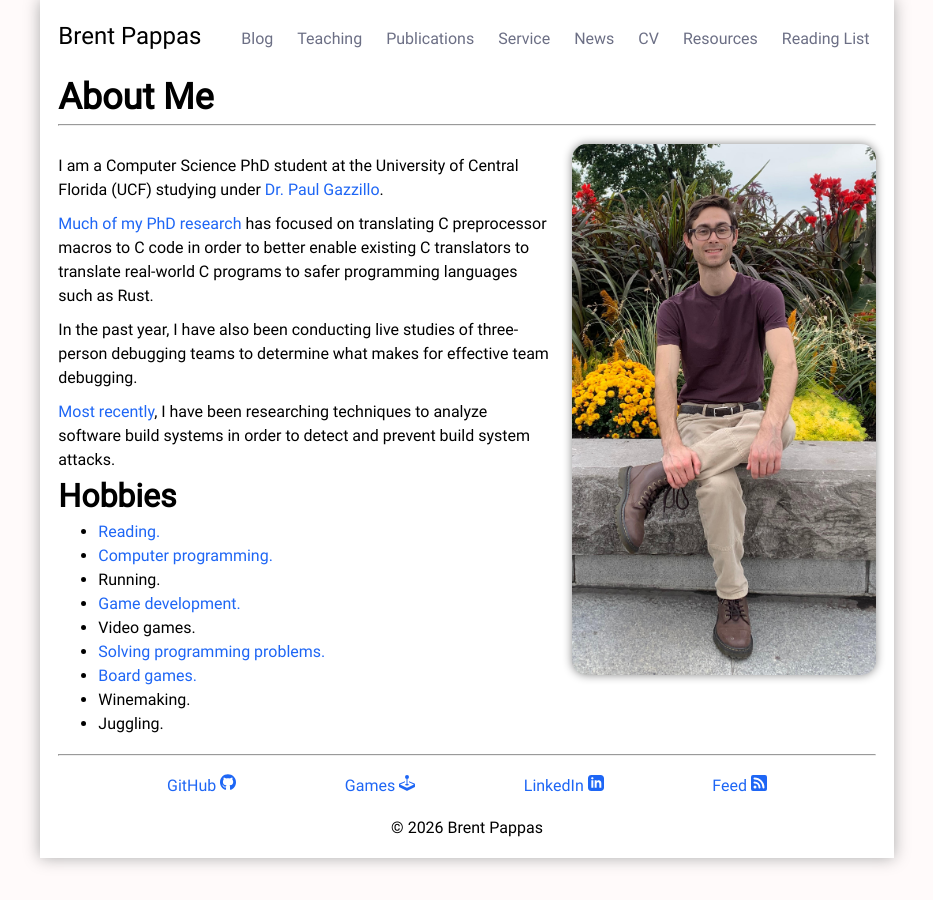
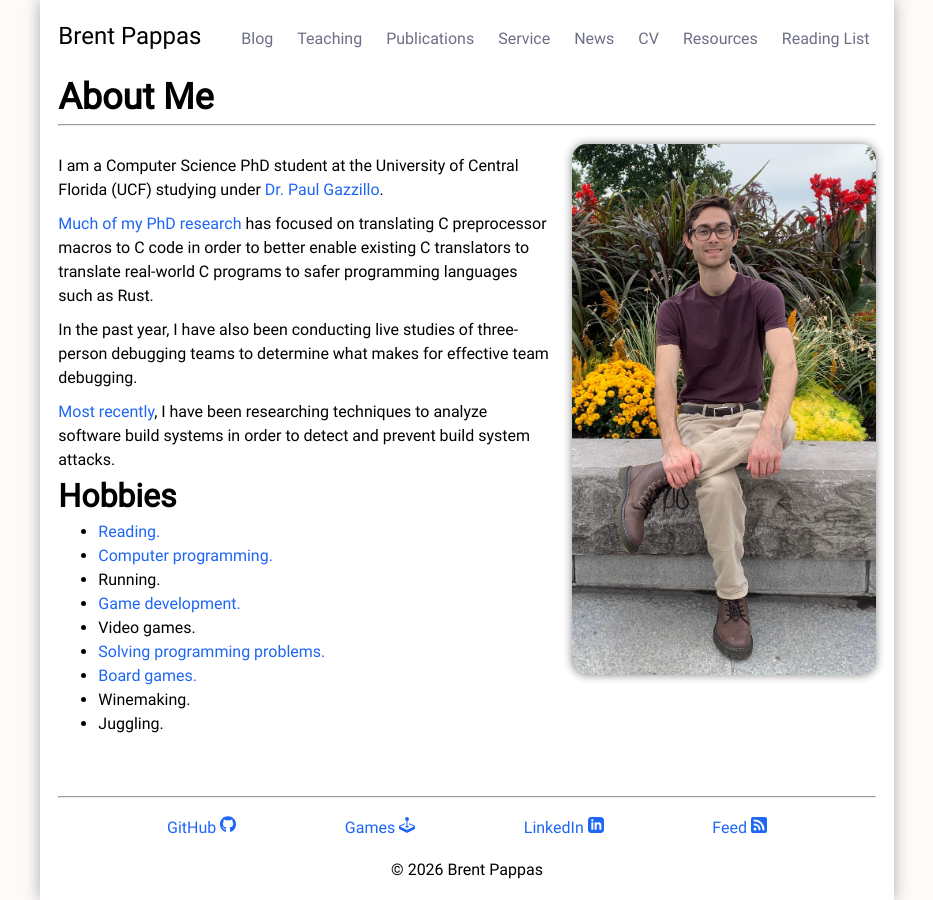
Before and after one commit to PappasBrent/pappasbrent.github.io, a Jekyll site: the page built from index.html, in a window 1280 px wide. Shown: the whole page, without its empty margins (173-1106 px from the left). Built offline with Jekyll 4.4.1, drawn with Linux system fonts in a browser that asks for light colours.

Commit message:
Expand to full height of screen

```diff
--- a/_layouts/default.html
+++ b/_layouts/default.html
@@ -16,6 +16,8 @@
 
         </main>
 
+        <div id="filler"></div>
+
         <hr id="bottom-hr">
 
         {%- include footer.html -%}
--- a/_layouts/post.html
+++ b/_layouts/post.html
@@ -11,6 +11,7 @@
             <hr id="top-hr">
             {{ content }}
         </article>
+        <div id="filler"></div>
         <hr id="bottom-hr">
         {%- include footer.html -%}
     </div>
--- a/main.css
+++ b/main.css
@@ -37,6 +37,7 @@ body {
 }
 
 body > div {
+    min-height: 100vh;
     background: white;
     display: flex;
     flex-direction: column;
@@ -239,6 +240,10 @@ tr:nth-child(even) {
     margin-bottom: 18px;
 }
 
+#filler {
+    flex-grow: 1;
+}
+
 #bottom-hr {
     margin: 18px 0;
 }
```
